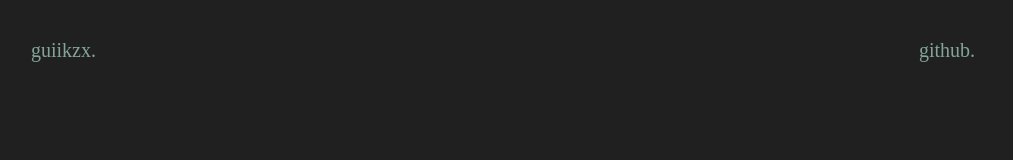
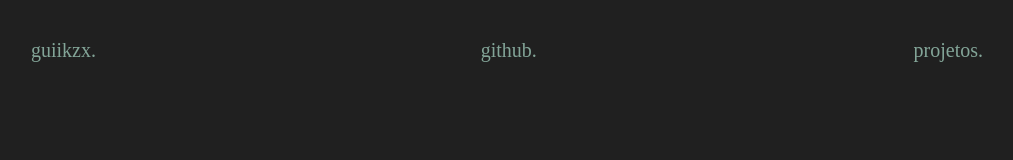
Before and after one commit to guiikzx/gui-website, a Vue app: page / in a window 1280 px wide. Shown: the top 160 px of the page, without its empty margins (137-1150 px from the left). Built offline with nearby package versions, Linux system fonts and the light colour scheme; what tailwindcss-animated would draw is missing.

Commit message:
add projects section

```diff
--- a/src/components/Main.vue
+++ b/src/components/Main.vue
@@ -3,6 +3,9 @@
         <div class="px-2"><a href="#">guiikzx.</a></div>
         <div class="flex">
             <div class="px-2"><a href="https://github.com/guiikzx">github.</a></div>
+        </div>
+        <div>
+            <a href="#">projetos.</a>
         </div>
     </div>
 
--- /dev/null
+++ b/src/components/Projects.vue
@@ -0,0 +1,5 @@
+<template>
+
+
+
+</template>
```
